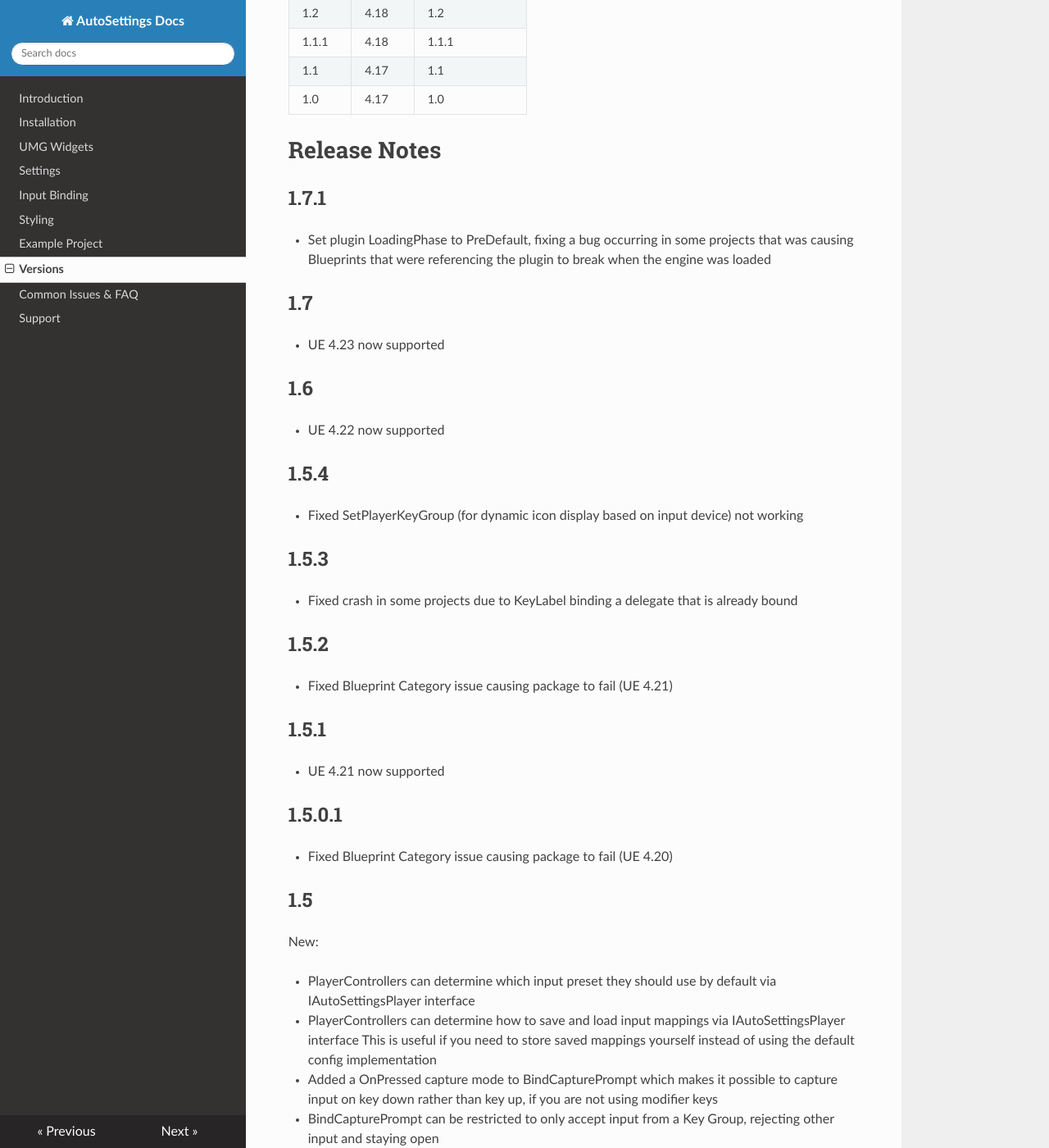
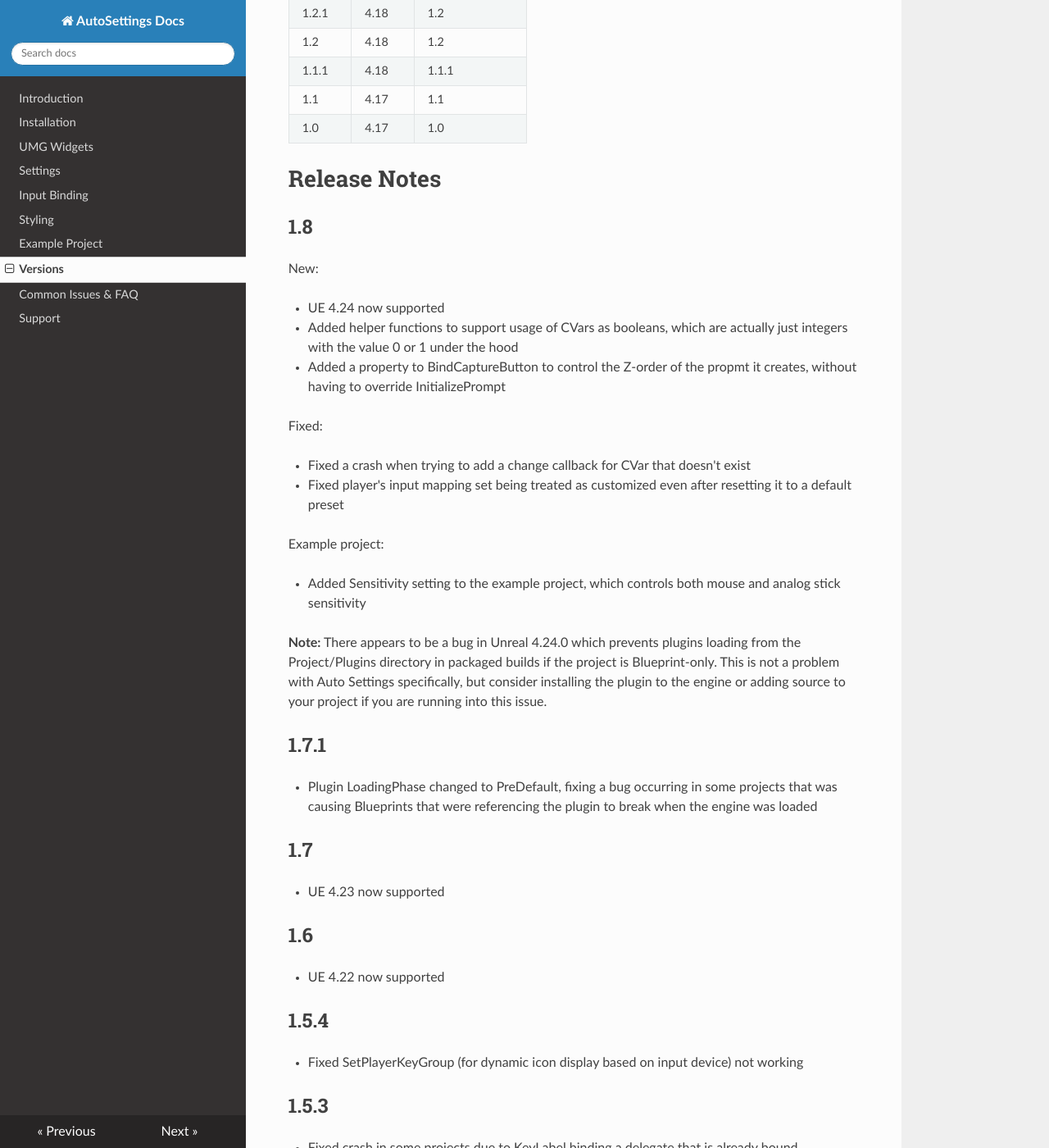
Before and after one commit to Acren/AutoSettings-Docs, an MkDocs documentation site: the page built from docs/versions.md, in a window 1280 px wide and 1400 px high, scrolled down 900 px. Shown: the whole window at 82% size. Built offline with MkDocs 1.6.1, drawn with Linux system fonts in a browser that asks for light colours; nearby versions of some CDN libraries; old or Windows-style settings are respelled for this version of MkDocs.

Commit message:
Add 1.8 notes

```diff
--- a/docs/versions.md
+++ b/docs/versions.md
@@ -7,6 +7,7 @@ The example project does not always need to match, but it is recommended to use
 
 Plugin  | Engine | Example Project
 ------- | ------ | ------------
+1.8     | 4.24   | 1.8
 1.7.1   | 4.23   | 1.7
 1.7     | 4.23   | 1.7
 1.6     | 4.22   | 1.6
@@ -30,9 +31,28 @@ Plugin  | Engine | Example Project
 
 # Release Notes
 
+## 1.8
+
+New:
+
+- UE 4.24 now supported
+- Added helper functions to support usage of CVars as booleans, which are actually just integers with the value 0 or 1 under the hood
+- Added a property to BindCaptureButton to control the Z-order of the propmt it creates, without having to override InitializePrompt
+
+Fixed:
+
+- Fixed a crash when trying to add a change callback for CVar that doesn't exist
+- Fixed player's input mapping set being treated as customized even after resetting it to a default preset
+
+Example project:
+
+- Added Sensitivity setting to the example project, which controls both mouse and analog stick sensitivity
+
+**Note:** There appears to be a bug in Unreal 4.24.0 which prevents plugins loading from the Project/Plugins directory in packaged builds if the project is Blueprint-only. This is not a problem with Auto Settings specifically, but consider installing the plugin to the engine or adding source to your project if you are running into this issue.
+
 ## 1.7.1
 
-- Set plugin LoadingPhase to PreDefault, fixing a bug occurring in some projects that was causing Blueprints that were referencing the plugin to break when the engine was loaded
+- Plugin LoadingPhase changed to PreDefault, fixing a bug occurring in some projects that was causing Blueprints that were referencing the plugin to break when the engine was loaded
 
 ## 1.7
 
```
